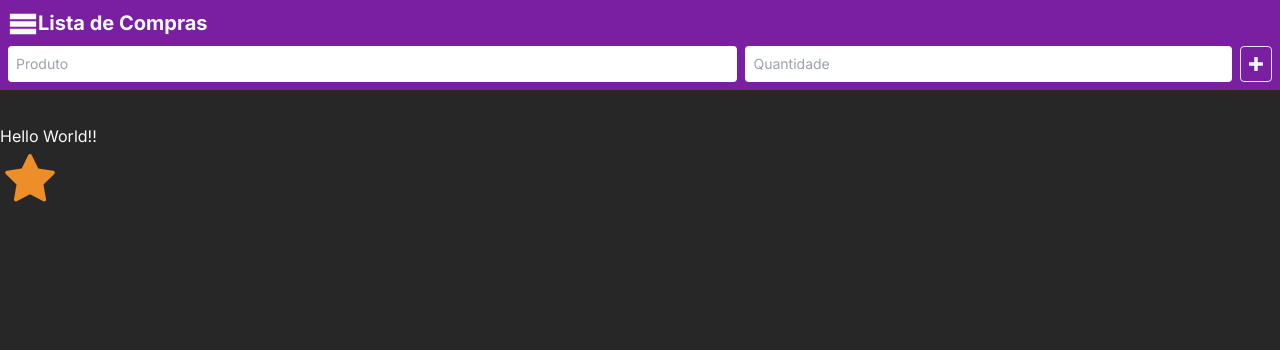
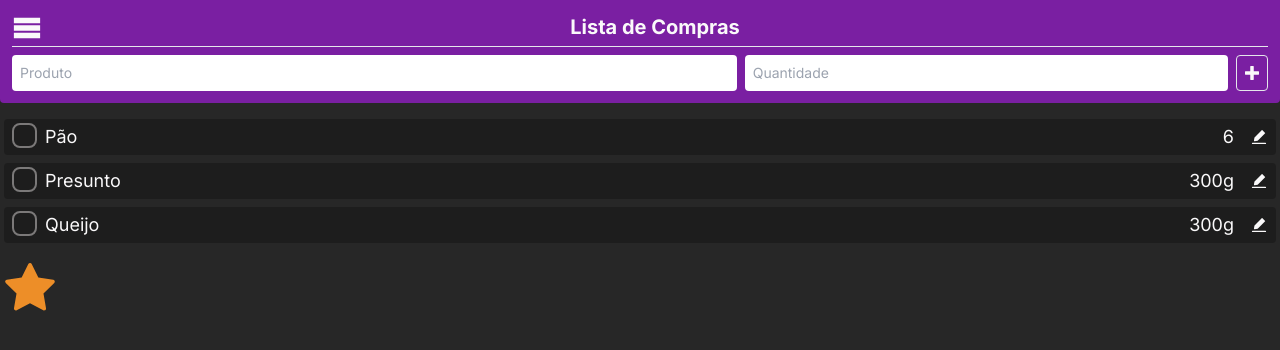
Before and after one commit to TurinoS/Lista-de-Compras, a Next.js app: page / in a window 1280 px wide. Both pictures are taken after a click on the button 23 px from the left and 23 px from the top of the page. Shown: the top 350 px of the page. Built offline with nearby package versions, Linux system fonts and the light colour scheme.

Commit message:
estilizando checkbox qunado estiver marcado

```diff
--- /dev/null
+++ b/src/app/components/CheckBox.tsx
@@ -0,0 +1,27 @@
+'use client'
+
+import { useState } from 'react';
+import { AiFillEdit } from 'react-icons/ai'
+
+interface CheckBoxProps {
+    name: string
+    qtt: string
+}
+
+export default function CheckBox({ name, qtt }: CheckBoxProps) {
+    const [isChecked, setIsChecked] = useState(false);
+
+    return(
+        <div className="rounded bg-[var(--black)] flex justify-between items-center px-2 py-1 text-lg">
+            <div className='flex gap-2'>
+                <input type="checkbox" name="name" id="name" checked={isChecked} onChange={() => setIsChecked(!isChecked)} />
+                <label htmlFor="name" className="capitalize">{name}</label>
+            </div>
+            <div className='flex gap-4 items-center'>
+                <p className={isChecked ? "quantity" : ""}>{qtt}</p>
+                <AiFillEdit />
+            </div>
+
+        </div>
+    )
+}
--- a/src/app/components/Header.tsx
+++ b/src/app/components/Header.tsx
@@ -7,35 +7,30 @@ export default function Header() {
   const [openMenu, setOpenMenu] = useState(false);
 
   return (
-    <header className="bg-[var(--purple)] sticky top-0 p-2">
-        <div className={`flex items-center ${openMenu && "pb-2"}`}>
+    <header className="bg-[var(--purple)] sticky top-0 p-3 rounded-b">
+        <div className={`flex items-center ${openMenu && "mb-2 pb-1 border-b"}`}>
             <button onClick={() => setOpenMenu(!openMenu)} className="text-3xl">
                 <ImMenu />
             </button>
-            <h1 className="text-xl font-bold justify-self-center">Lista de Compras</h1>
+            <h1 className="text-xl font-bold m-auto">Lista de Compras</h1>
         </div>
 
         <form
         className={`flex gap-2 text-sm justify-between ${openMenu ? "visible" : "hidden"}`}
-        style={{
-          opacity: openMenu ? 1 : 0,
-          maxHeight: openMenu ? "1000px" : "0",
-          transition: "max-height 400ms ease-in-out, opacity 400ms ease-in-out",
-        }}
       >
           <input
             type="text"
             name="product"
             id="product"
             placeholder="Produto"
-            className="w-3/5 p-2 rounded"
+            className="w-3/5 p-2 rounded text-[var(--black)]"
           />
           <input
             type="number"
             name="number"
             id="number"
             placeholder="Quantidade"
-            className="w-2/5 p-2 rounded"
+            className="w-2/5 p-2 rounded text-[var(--black)]"
           />
           <button type="submit" className="p-2 border rounded hover:text-[var(--orange)] hover:border-[var(--orange)]">
             <ImPlus />
--- a/src/app/globals.css
+++ b/src/app/globals.css
@@ -4,6 +4,7 @@
 
 :root {
   --purple: #7a1fa2;
+  --light-gray: #7b7979;
   --gray: #272727;
   --black: #1d1d1d;
   --white: #faf9fa;
@@ -22,3 +23,37 @@ body {
   color: var(--white);
   background-color: var(--gray);
 }
+
+input[type="checkbox"] {
+  -webkit-appearance: none;
+  appearance: none;
+  width: 25px;
+  height: 25px;
+  border: 2px solid var(--light-gray);
+  background-color: transparent;
+  border-radius: 8px;
+  cursor: pointer;
+}
+
+  input[type="checkbox"]::before {
+    content: "";
+    display: block;
+    width: 17px;
+    height: 17px;
+    margin: 2px;
+    background-color: var(--light-gray);
+    border-radius: 4px;
+    opacity: 0;
+  }
+
+  input[type="checkbox"]:checked::before {
+    opacity: 1;
+  }
+
+  input[type="checkbox"]:checked + label {
+    color: var(--light-gray);
+  }
+
+  .quantity {
+    color: var(--light-gray);;
+  }
--- a/src/app/page.tsx
+++ b/src/app/page.tsx
@@ -1,11 +1,16 @@
 import { AiFillStar } from 'react-icons/ai'
 import Header from './components/Header'
+import CheckBox from './components/CheckBox'
 
 export default function Home() {
   return (
     <main className="min-h-screen">
       <Header />
-      Hello World!!
+      <div className='flex flex-col gap-2 py-4 px-1'>
+        <CheckBox name='pão' qtt='6' />
+        <CheckBox name='presunto' qtt='300g' />
+        <CheckBox name='Queijo' qtt='300g' />
+      </div>
       <span className='text-[var(--orange)] text-6xl'><AiFillStar /></span>
     </main>
   )
```
